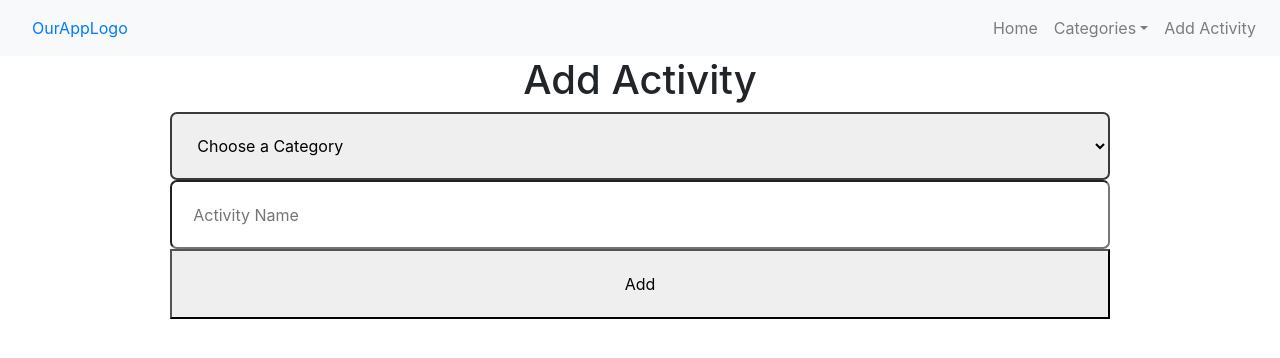
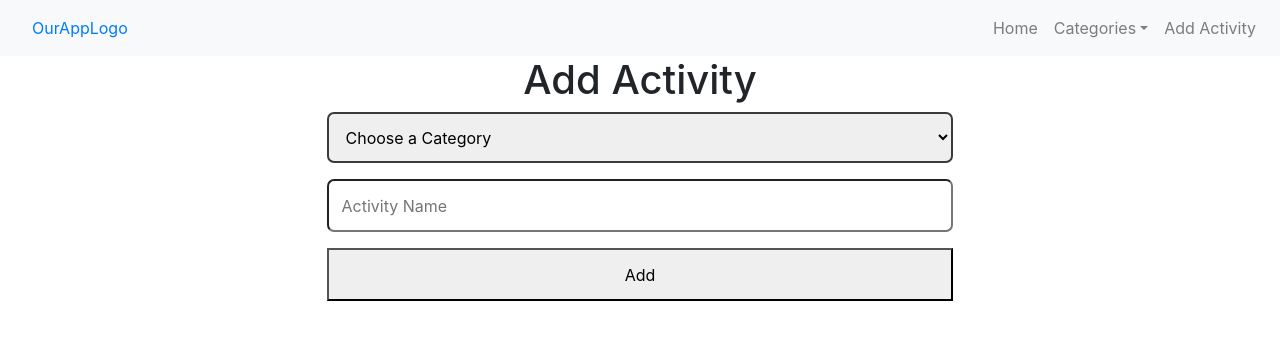
Before and after one commit to Tejada-Joyce/productivity-tracker, a React (Create React App) app: page /addActivities in a window 1280 px wide. Shown: the top 358 px of the page. Built offline with nearby package versions, Linux system fonts and the light colour scheme.

Commit message:
added simple error message and changed fields width

```diff
--- a/src/components/AddActivity/AddActivity.css
+++ b/src/components/AddActivity/AddActivity.css
@@ -10,11 +10,21 @@ form {
 
 input,
 button,
-select,
-.date_time {
-  font-size: 1rem;
+select {
+  display: block;
+  font-size: 1rem !important;
   padding: 2% 2%;
-  margin-left: 1.2em;
+  border-radius: 7px;
+  width: 100%;
+}
+
+.stack_container {
   width: 90%;
-  border-radius: 7px;
+  margin: 0 auto;
 }
+
+@media (min-width: 580px) {
+  .stack_container {
+    width: 60%;
+  }
+}
--- a/src/components/AddActivity/AddActivity.js
+++ b/src/components/AddActivity/AddActivity.js
@@ -3,8 +3,10 @@ import CategoriesList from "./CategoriesList";
 import TimeItem from "./TimeItem";
 import "./AddActivity.css";
 import { useState } from "react";
+import Stack from "@mui/material/Stack";
 
 const AddActivities = () => {
+  const [errorMessage, setErrorMessage] = useState();
   const [chosenCategory, setChosenCategory] = useState("");
   const [enteredActivity, setEnteredActivity] = useState("");
   const [enteredStartTime, setEnteredStartTime] = useState(new Date());
@@ -29,12 +31,12 @@ const AddActivities = () => {
   const addActivityHandler = (e) => {
     e.preventDefault();
     if (!chosenCategory || enteredActivity.trim().length === 0) {
-      console.log("Please fill out all fields.");
+      setErrorMessage("Please fill out all fields.");
       return;
     }
 
     if (enteredEndTime <= enteredStartTime) {
-      console.log("Please enter a valid time.");
+      setErrorMessage("Please enter a valid time.");
       return;
     }
 
@@ -45,6 +47,7 @@ const AddActivities = () => {
       endTime: enteredEndTime,
     };
     console.log(newActivity);
+    setErrorMessage();
     setChosenCategory("");
     setEnteredActivity("");
     setEnteredStartTime(new Date());
@@ -54,7 +57,9 @@ const AddActivities = () => {
   return (
     <div className="container">
       <h1>Add Activity</h1>
+      {errorMessage && <p>{errorMessage}</p>}
       <form onSubmit={addActivityHandler}>
+        <Stack spacing={2} className="stack_container">
           <CategoriesList
             categories={categories}
             chosenCategory={chosenCategory}
@@ -81,8 +86,9 @@ const AddActivities = () => {
         type="datetime-local"
         id="birthdaytime"
         name="birthdaytime"
-        ></input> */}
+      />*/}
           <button type="submit">Add</button>
+        </Stack>
       </form>
     </div>
   );
--- a/src/components/AddActivity/TimeItem.js
+++ b/src/components/AddActivity/TimeItem.js
@@ -13,7 +13,6 @@ const TimeItem = ({ label, value, onChange }) => {
         label={label}
         value={value}
         onChange={onChange}
-        className="date_time"
       />
     </LocalizationProvider>
   );
```
Lines whose indentation alone changed are shown as unchanged.
